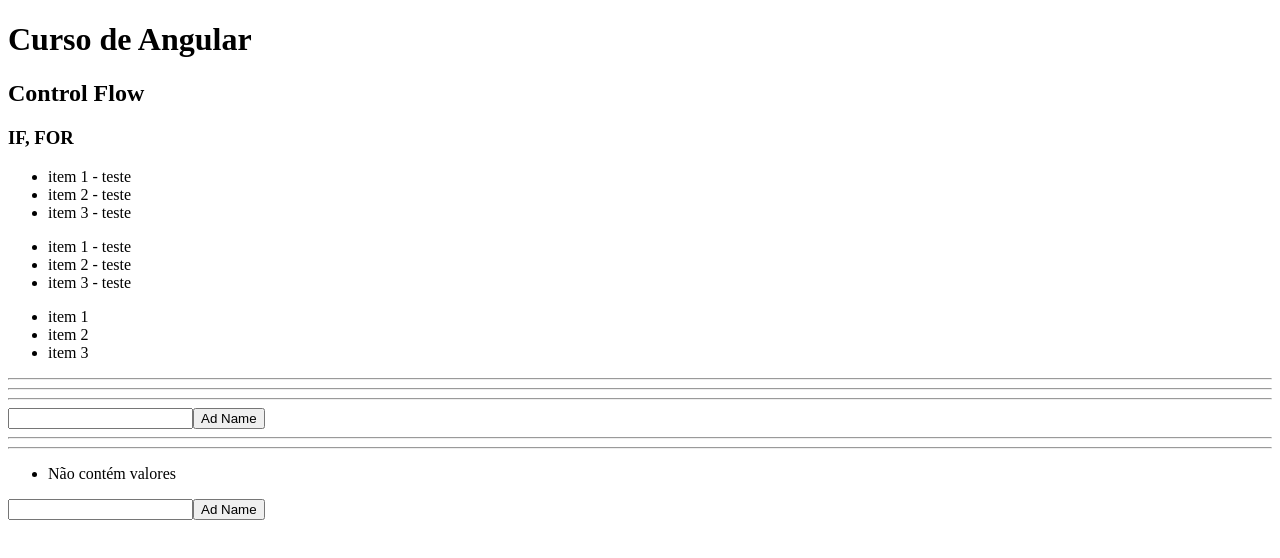
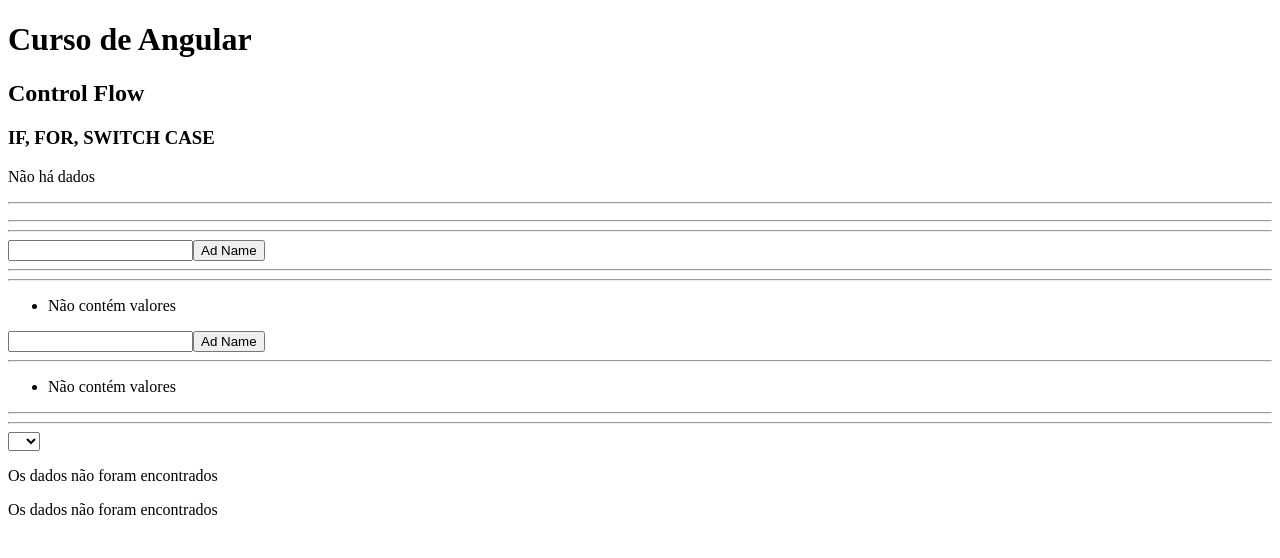
Before and after one commit to jmlinger/first-angular-project, an Angular app: page / in a window 1280 px wide. Shown: the top 558 px of the page. Built offline with nearby package versions, Linux system fonts and the light colour scheme.

Commit message:
feat:continuing to explore template variables and control flow

```diff
--- a/src/app/components/template/template-control-flow/template-control-flow.component.html
+++ b/src/app/components/template/template-control-flow/template-control-flow.component.html
@@ -1,30 +1,36 @@
 <h2>Control Flow</h2>
-<h3>IF, FOR</h3>
+<h3>IF, FOR, SWITCH CASE</h3>
 
 <!-- Forma Nova -->
-
 @if (loadingData$ | async; as data) {
-  <ul>
-    @for(item of data; track item) {
-      <li>{{item}} - teste</li>
-    }
-  </ul>
+  @if (itens.length === 0) {
+    <p>Não há dados</p>
+  } @else {
+    <ul>
+      @for(item of data; track item) {
+        <li>{{item.name}}</li>
+      }
+    </ul>
+  }
 } @else {
   <p>Carregando...</p>
 }
 
+<!-- Sem a condicional if -->
 <ul>
   @for(item of loadingData$ | async; track item) {
-    <li>{{item}} - teste</li>
+    <li>{{item.name}}</li>
   }
 </ul>
+
+<hr>
 
 <!-- Forma Antiga -->
 
 <ng-container *ngIf="loadingData$ | async as data; else loading">
   <ul>
     <ng-container *ngFor="let item of data; trackBy: trackByFn">
-      <li>{{item}}</li>
+      <li>{{item.name}}</li>
     </ng-container>
   </ul>
 </ng-container>
@@ -33,6 +39,7 @@
 <hr>
 <hr>
 
+<!-- Forma Nova -->
 @for (
   item of itens; track item.name;
   let i = $index;
@@ -53,7 +60,8 @@
   </div>
 }
 
-<hr>
+<hr [hidden]="itens.length === 0">
+
 <!-- Forma Antiga -->
 
 <ng-container
@@ -82,10 +90,10 @@
 <input #name1 type="text">
 <button (click)="addNewName(name1.value)">Ad Name</button>
 
-
 <hr>
 <hr>
 
+<!-- Forma Nova -->
 <ul>
   @for(item of itens; track item.name) {
     <li>{{item.name}}</li>
@@ -96,3 +104,56 @@
 
 <input #name2 type="text">
 <button (click)="addNewName(name2.value)">Ad Name</button>
+
+<hr>
+
+<!-- Forma Antiga -->
+<ul>
+  <ng-container *ngIf="itens.length === 0; else itensExist">
+    <li>Não contém valores</li>
+  </ng-container>
+  <ng-template #itensExist>
+    <ng-container *ngFor="let item of itens">
+      <li>{{item.name}}</li>
+    </ng-container>
+  </ng-template>
+</ul>
+
+<hr>
+<hr>
+
+<select [(ngModel)]="selectedOption">
+  <option *ngFor="let option of options" [value]="option">{{option}}</option>
+</select>
+
+<!-- Forma Nova -->
+@switch (selectedOption) {
+  @case ('A') {
+    <p>Sim sua letra é: A</p>
+  }
+  @case ('B') {
+    <p>Sim sua letra é: B</p>
+  }
+  @case ('C') {
+    <p>Sim sua letra é: C</p>
+  }
+  @default {
+    <p>Os dados não foram encontrados</p>
+  }
+}
+
+<!-- Forma Antiga -->
+<ng-container [ngSwitch]="selectedOption">
+  <ng-container *ngSwitchCase="'A'">
+    <p>Sim sua letra é: A</p>
+  </ng-container>
+  <ng-container *ngSwitchCase="'B'">
+    <p>Sim sua letra é: B</p>
+  </ng-container>
+  <ng-container *ngSwitchCase="'C'">
+    <p>Sim sua letra é: C</p>
+  </ng-container>
+  <ng-container *ngSwitchDefault="">
+    <p>Os dados não foram encontrados</p>
+  </ng-container>
+</ng-container>
--- a/src/app/components/template/template-control-flow/template-control-flow.component.ts
+++ b/src/app/components/template/template-control-flow/template-control-flow.component.ts
@@ -1,12 +1,17 @@
-import { AsyncPipe, CommonModule, NgFor, NgIf } from '@angular/common';
-import { AfterViewInit, ChangeDetectionStrategy, Component, OnDestroy, OnInit } from '@angular/core';
+import { AsyncPipe, CommonModule, NgFor, NgIf, NgSwitch, NgSwitchCase, NgSwitchDefault } from '@angular/common';
+import { AfterViewInit, ChangeDetectionStrategy, Component, NgModule, OnDestroy, OnInit } from '@angular/core';
+import { FormsModule, NgForm, NgModel } from '@angular/forms';
 import { Observable, delay, of } from 'rxjs';
+
+interface ItensI {
+  name: string
+}
 
 @Component({
   selector: 'app-template-control-flow',
   standalone: true,
   imports: [
-    AsyncPipe, NgIf, NgFor
+    AsyncPipe, NgIf, NgFor, NgSwitch, FormsModule, NgSwitchCase, NgSwitchDefault
   ],
   templateUrl: './template-control-flow.component.html',
   styleUrl: './template-control-flow.component.scss',
@@ -25,24 +30,24 @@
   ngOnDestroy(): void {
     throw new Error('Method not implemented.');
   }
+
   public isTrue = true === true
 
-  public loadingData$: Observable<string[]> = of([
-    'item 1',
-    'item 2',
-    'item 3',
-  ]).pipe(delay(3000))
+  public itens: Array<ItensI> = []
+
+  public loadingData$: Observable<Array<ItensI>> = of(this.itens).pipe(delay(3000))
 
   public trackByFn(index:number) {
     return index
   }
 
-  public itens: Array<{name: string}> = []
-
   public addNewName(value: string) {
     console.log(this.itens);
     return this.itens.push({name: value})
-
   }
 
+  public options: string[] = ["", "A", "B", "C"]
+
+  public selectedOption = ''
+
 }
```
